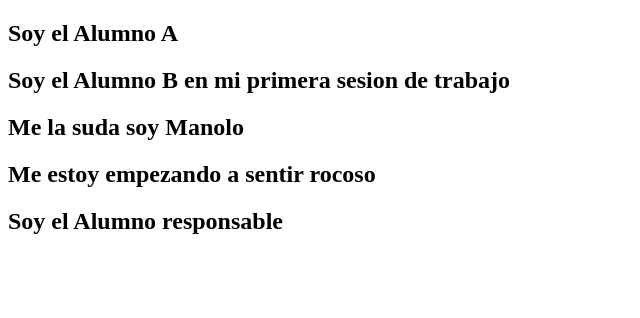
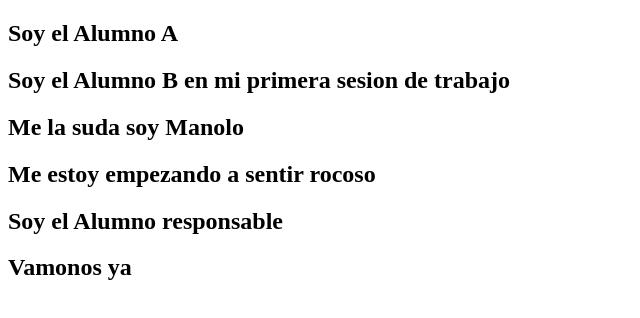
Before and after one commit to andresmartinez6/Aitor-y-Andres, a plain HTML site: page index.html in a window 1280 px wide. Shown: the whole page, without its empty margins (0-640 px from the left). Drawn offline with Linux system fonts and the light colour scheme.

Commit message:
conflicto

```diff
--- a/index.html
+++ b/index.html
@@ -12,5 +12,6 @@
     <h2>Me la suda soy Manolo</h2>
     <h2>Me estoy empezando a sentir rocoso</h2>
     <h2>Soy el Alumno responsable</h2>
+    <h2>Vamonos ya</h2>
 </body>
 </html>
```
